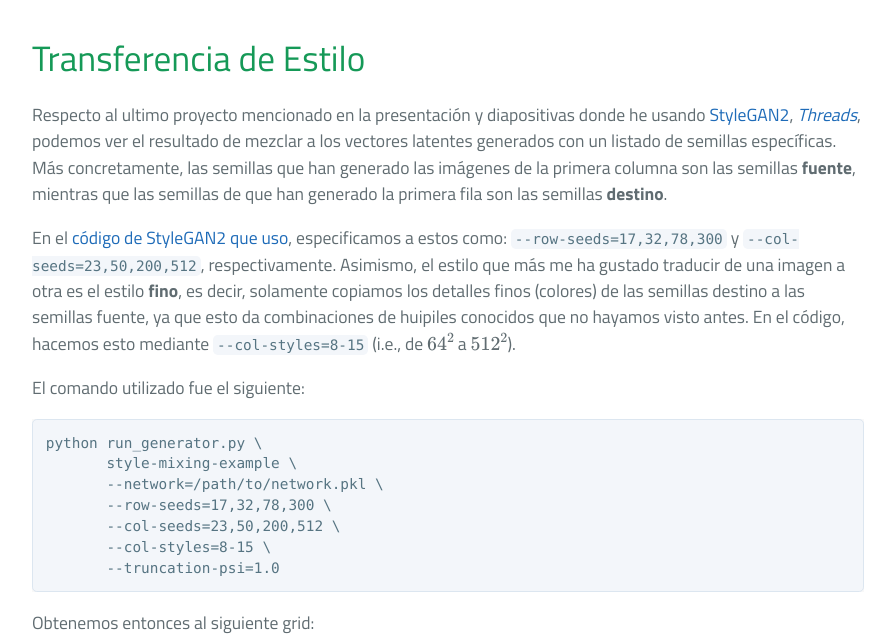
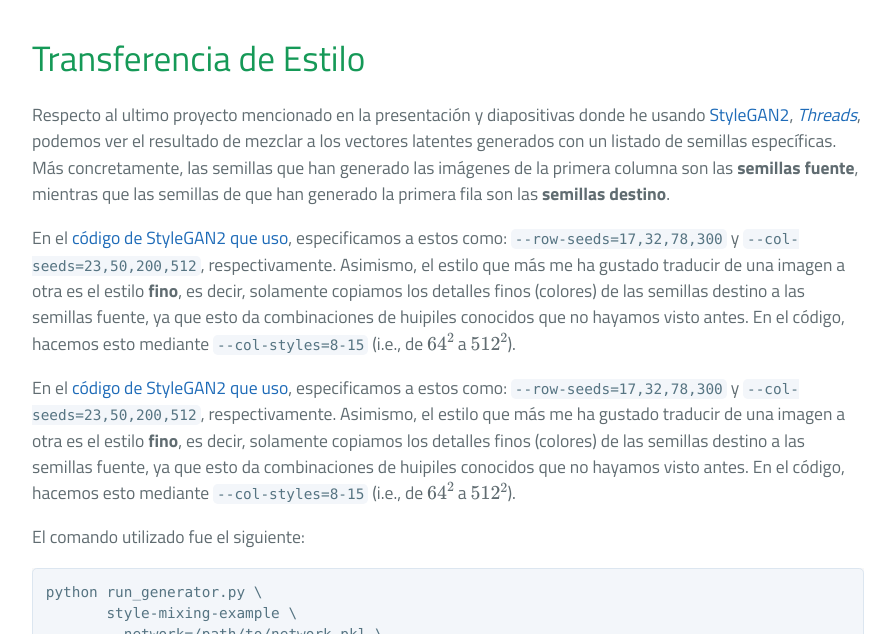
Before and after one commit to PDillis/pdillis.github.io, a Jekyll site: the page built from _posts/2020-07-03-GANsMundoVisual.markdown, in a window 1280 px wide, cut to the strip 1930-2564 px from the top of the page. Shown: the whole strip, without its empty margins (192-1087 px from the left). Built offline with Jekyll 4.4.1, drawn with Linux system fonts in a browser that asks for light colours; formulas are drawn with MathJax 3; comment, search, counter and statistics services are not loaded.

Commit message:
Update css and images

```diff
--- a/_posts/2020-07-03-GANsMundoVisual.markdown
+++ b/_posts/2020-07-03-GANsMundoVisual.markdown
@@ -32,7 +32,9 @@ En concreto, las diapositivas que he utilizado se encuentran a continuación (ed
 
 # Transferencia de Estilo
 
-Respecto al ultimo proyecto mencionado en la presentación y diapositivas donde he usando [StyleGAN2](https://github.com/NVlabs/stylegan2), [*Threads*](https://www.youtube.com/watch?v=t9fv4AAt6lw), podemos ver el resultado de mezclar a los vectores latentes generados con un listado de semillas específicas. Más concretamente, las semillas que han generado las imágenes de la primera columna son las semillas **fuente**, mientras que las semillas de que han generado la primera fila son las semillas **destino**.
+Respecto al ultimo proyecto mencionado en la presentación y diapositivas donde he usando [StyleGAN2](https://github.com/NVlabs/stylegan2), [*Threads*](https://www.youtube.com/watch?v=t9fv4AAt6lw), podemos ver el resultado de mezclar a los vectores latentes generados con un listado de semillas específicas. Más concretamente, las semillas que han generado las imágenes de la primera columna son las **semillas fuente**, mientras que las semillas de que han generado la primera fila son las **semillas destino**.
+
+En el [código de StyleGAN2 que uso](https://github.com/PDillis/stylegan2-fun), especificamos a estos como: `--row-seeds=17,32,78,300` y `--col-seeds=23,50,200,512`, respectivamente. Asimismo, el estilo que más me ha gustado traducir de una imagen a otra es el estilo **fino**, es decir, solamente copiamos los detalles finos (colores) de las semillas destino a las semillas fuente, ya que esto da combinaciones de huipiles conocidos que no hayamos visto antes. En el código, hacemos esto mediante `--col-styles=8-15` (i.e., de $64^2$ a $512^2$).
 
 En el [código de StyleGAN2 que uso](https://github.com/PDillis/stylegan2-fun), especificamos a estos como: `--row-seeds=17,32,78,300` y `--col-seeds=23,50,200,512`, respectivamente. Asimismo, el estilo que más me ha gustado traducir de una imagen a otra es el estilo **fino**, es decir, solamente copiamos los detalles finos (colores) de las semillas destino a las semillas fuente, ya que esto da combinaciones de huipiles conocidos que no hayamos visto antes. En el código, hacemos esto mediante `--col-styles=8-15` (i.e., de $64^2$ a $512^2$).
 
--- a/css/cayman.css
+++ b/css/cayman.css
@@ -126,7 +126,7 @@
 
 * { box-sizing: border-box; }
 
-body { padding: 0; margin: 0; font-family: 'Titillium Web',colfax-web,Helvetica,Arial,sans-serif; font-size: 16px; line-height: 1.5; color: #606c71; }
+body { padding: 0; margin: 0; font-family: 'Titillium Web', 'ColfaxWeb', 'Helvetica', 'Arial', sans-serif; font-size: 16px; line-height: 1.5; color: #606c71; }
 
 a { color: #1e6bb8; text-decoration: none; }
 a:hover { text-decoration: underline; }
```
